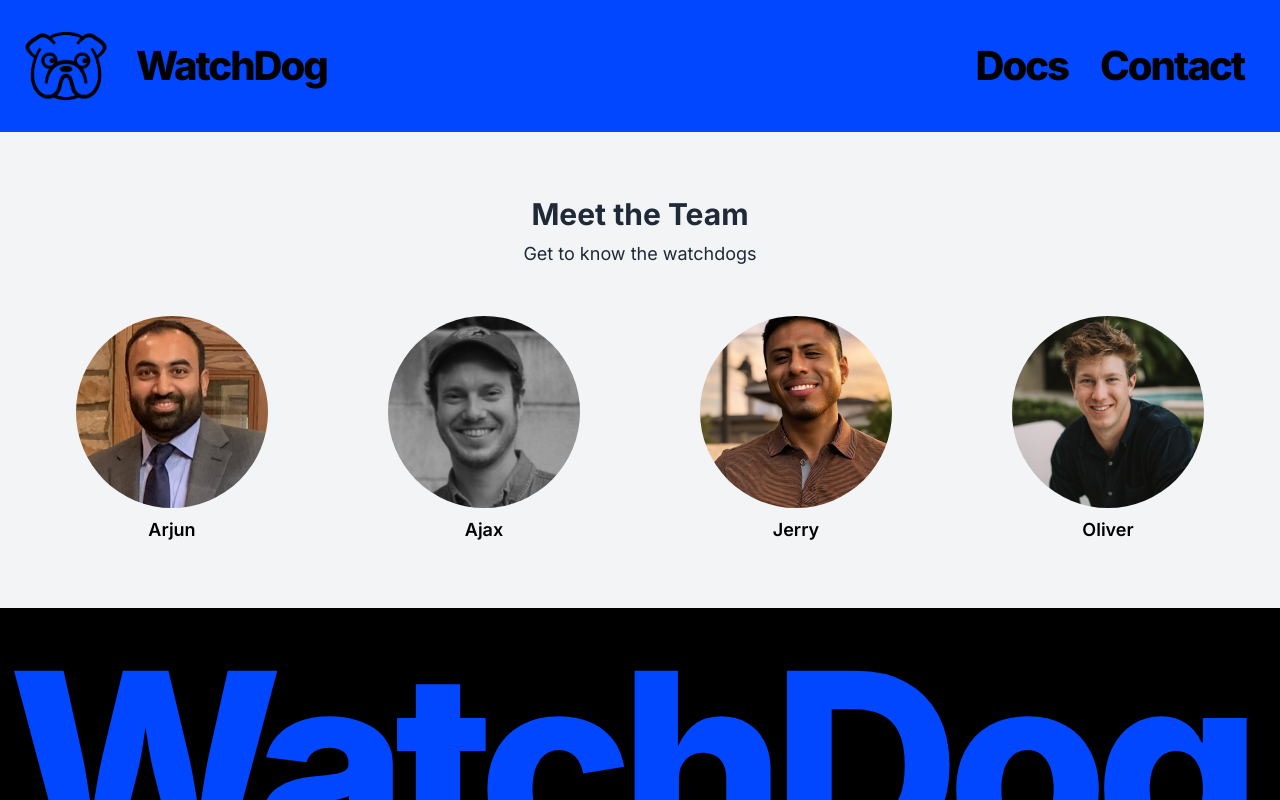
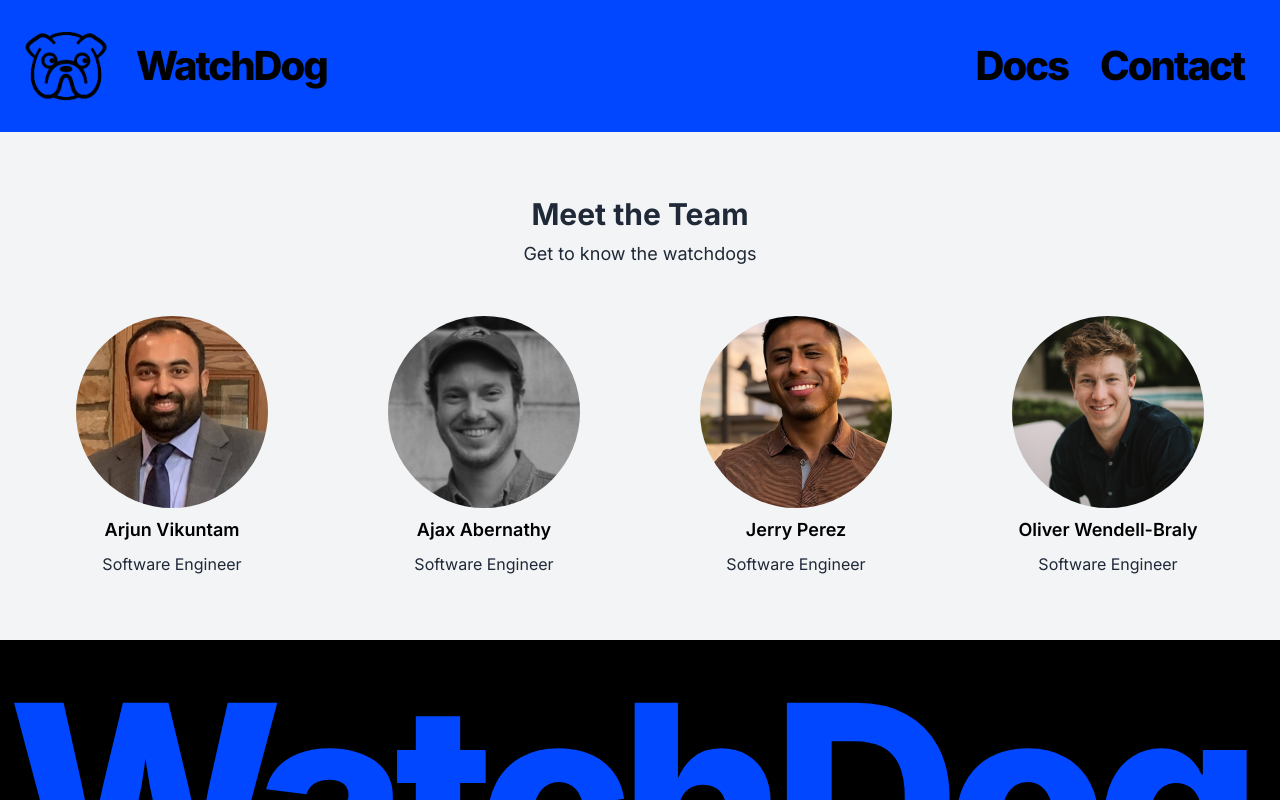
Before and after one commit to ajaxabernathy/ponyBot-splash, a Next.js app: page /contact in a window 1280 px wide. Shown: the top 800 px of the page. Built offline with nearby package versions, Linux system fonts and the light colour scheme.

Commit message:
contact page ready for presentation

```diff
--- a/app/contact/page.tsx
+++ b/app/contact/page.tsx
@@ -1,19 +1,26 @@
 import React from 'react';
 import Image from 'next/image';
 
+//interface for each team member
 interface TeamMember {
 	name: string;
 	image: string;
+	role: string;
 }
 
 const teamMembers: TeamMember[] = [
-	{ name: 'Arjun', image: '/arjun.jpg' },
-	{ name: 'Ajax', image: '/ajax.jpg' },
-	{ name: 'Jerry', image: '/jerry.jpg' },
-	{ name: 'Oliver', image: '/oliver.jpg' },
+	{ name: 'Arjun Vikuntam', image: '/arjun.jpg', role: 'Software Engineer' },
+	{ name: 'Ajax Abernathy', image: '/ajax.jpg', role: 'Software Engineer' },
+	{ name: 'Jerry Perez', image: '/jerry.jpg', role: 'Software Engineer' },
+	{
+		name: 'Oliver Wendell-Braly',
+		image: '/oliver.jpg',
+		role: 'Software Engineer',
+	},
 ];
 
-function TeamMemberCard({ name, image }: TeamMember) {
+//team member card component
+function TeamMemberCard({ name, image, role }: TeamMember) {
 	return (
 		<div className='flex flex-col items-center space-y-2'>
 			<div className='relative w-36 h-36 md:w-48 md:h-48'>
@@ -26,6 +33,7 @@ function TeamMemberCard({ name, image }: TeamMember) {
 				/>
 			</div>
 			<h3 className='text-lg font-semibold text-black'>{name}</h3>
+			<p className='text-gray-800'>{role}</p>
 		</div>
 	);
 }
```
